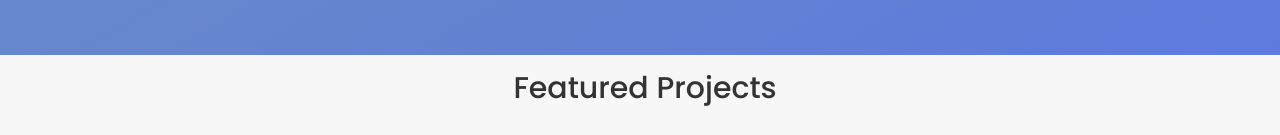
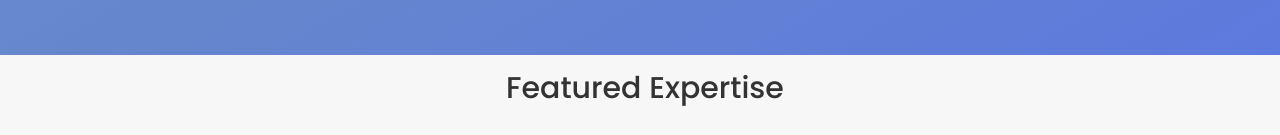
Before and after one commit to joyeeyap/joyeeyap.github.io, a plain HTML site: page index.html in a window 1280 px wide. Shown: the part 665-800 px from the top of the page. Drawn offline with nearby package versions, Linux system fonts and the light colour scheme.

Commit message:
Update index.html

```diff
--- a/index.html
+++ b/index.html
@@ -50,7 +50,7 @@
 
     <!-- featured projects section-->
   <div class="section-title">
-  <h2>Featured Projects</h2>
+  <h2>Featured Expertise</h2>
 </div>
     <section id="projects">
       <div class="experience-details-container">
```
